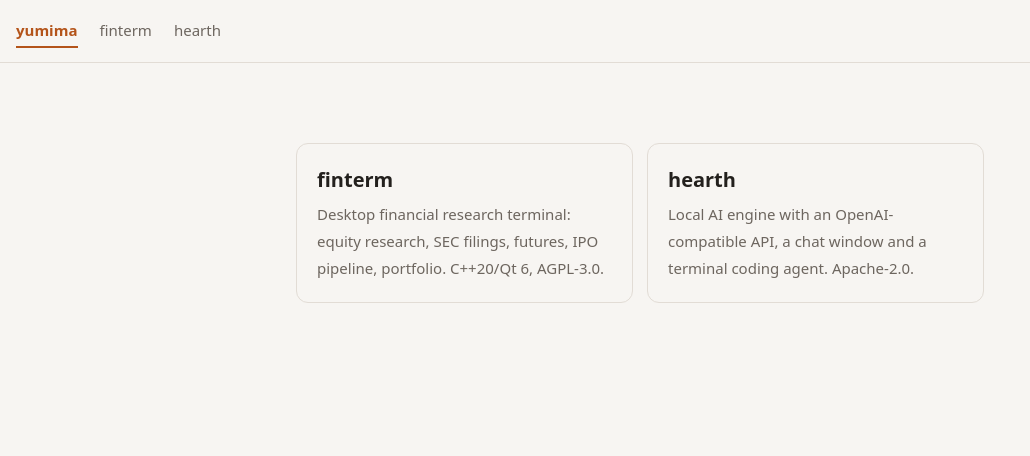
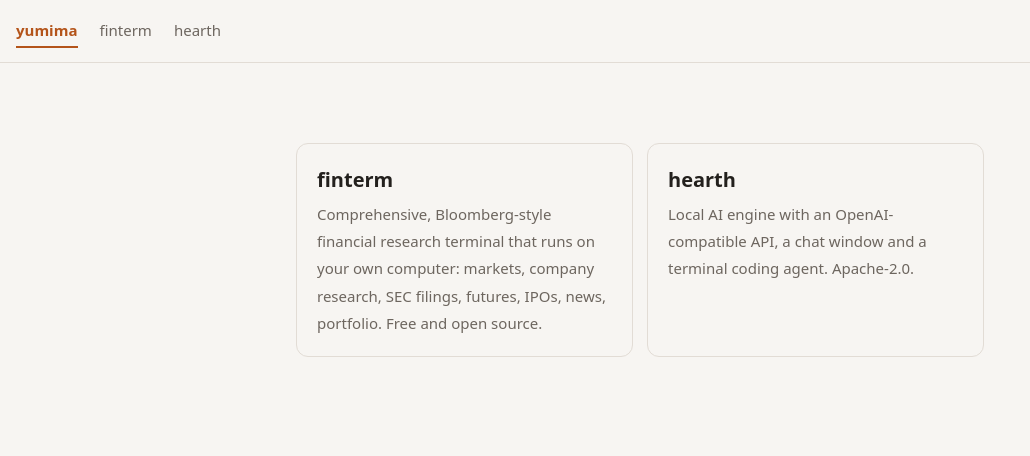
Before and after one commit to yumima/yumima.github.io, a plain HTML site: page index.html in a window 1280 px wide. Shown: the whole page, without its empty margins (0-1030 px from the left). Drawn offline with Linux system fonts and the light colour scheme.

Commit message:
finterm card: what it is, not what it is written in
Co-Authored-By: Claude Opus 5.5 <noreply@anthropic.com>

```diff
--- a/index.html
+++ b/index.html
@@ -4,14 +4,14 @@
 <meta charset="utf-8">
 <meta name="viewport" content="width=device-width, initial-scale=1">
 <title>yumima</title>
-<meta name="description" content="finterm: desktop financial research terminal. hearth: local OpenAI-compatible AI engine.">
+<meta name="description" content="finterm: comprehensive financial research terminal. hearth: local OpenAI-compatible AI engine.">
 <link rel="stylesheet" href="style.css">
 </head>
 <body>
 <nav aria-label="Projects"><a href="/" aria-current="page">yumima</a><a href="/finterm/">finterm</a><a href="/hearth/">hearth</a></nav>
 <main>
   <div class="cards">
-    <a href="/finterm/"><b>finterm</b><span>Desktop financial research terminal: equity research, SEC filings, futures, IPO pipeline, portfolio. C++20/Qt 6, AGPL-3.0.</span></a>
+    <a href="/finterm/"><b>finterm</b><span>Comprehensive, Bloomberg-style financial research terminal that runs on your own computer: markets, company research, SEC filings, futures, IPOs, news, portfolio. Free and open source.</span></a>
     <a href="/hearth/"><b>hearth</b><span>Local AI engine with an OpenAI-compatible API, a chat window and a terminal coding agent. Apache-2.0.</span></a>
   </div>
 </main>
```
